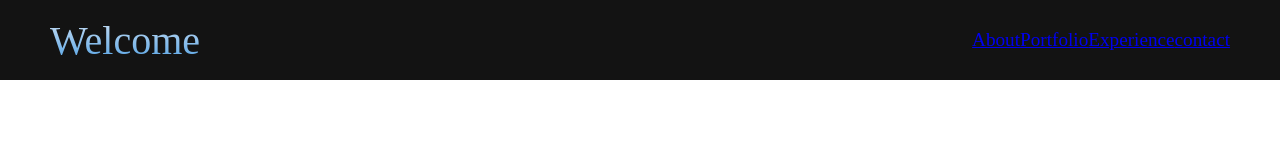
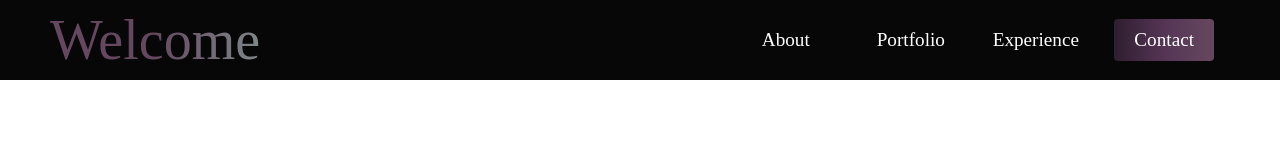
Before and after one commit to Shanehortonm/Resume2023, a plain HTML site: page index.html in a window 1280 px wide. Drawn offline with Linux system fonts and the light colour scheme.

Commit message:
changes to navbar

```diff
--- a/index.html
+++ b/index.html
@@ -32,7 +32,7 @@
             >
           </li>
           <li class="navbar-btn">
-            <a href="#contact" class="contact-btn" id="contact">contact</a>
+            <a href="#contact" class="contact-btn" id="contact">Contact</a>
           </li>
         </ul>
       </div>
--- a/styles.css
+++ b/styles.css
@@ -1,3 +1,17 @@
+:root {
+    --color1: #070707ff;
+    --color2: #2e1e2eff;
+    --color3: #553555ff;
+    --color4: #65485fff;
+    --color5: #7e8788ff;
+    --color6: #96c5b0ff;
+    --color7: #9fd6bdff;
+    --color8: #a8e6caff;
+    --color9: #b4f2d6ff;
+}
+
+
+
 * {
     margin: 0;
     padding: 0;
@@ -6,7 +20,7 @@
 }
 
 .navbar{
-    background: #131313;
+    background: var(--color1);
     height: 80px;
     display: flex;
     justify-content: center;
@@ -31,9 +45,9 @@
     display: flex;
     align-items: center;
     text-decoration: none;
-    font-size: 2.5rem;
-    background-color: #000000;
-    background-image: linear-gradient(to top, #238be0 0%, #fff8f8 100%);
+    font-size: 3.5rem;
+    background: white;
+    background: linear-gradient(to right, var(--color4), var(--color4), var(--color5));
     background-size: 100%;
     -webkit-background-clip: text;
     -moz-background-clip: text;
@@ -45,3 +59,47 @@
     align-items: center;
     list-style: none;
 }
+
+.navbar-item {
+    height: 80px;
+}
+
+.navbar-links {
+    color: white;
+    display: flex;
+    align-items: center;
+    justify-content: center;
+    width: 125px;
+    text-decoration: none;
+    height: 100%;
+}
+
+.navbar-btn {
+    display: flex;
+    justify-content: center;
+    align-items: center;
+    padding: 0 1rem;
+    width: 100%;
+}
+
+.contact-btn {
+    display: flex;
+    justify-content: center;
+    align-items: center;
+    text-decoration: none;
+    padding: 10px 20px;
+    height: 100%;
+    width: 100%;
+    border: none;
+    outline: none;
+    border-radius: 4px;
+    background: white;
+    background: -webkit-linear-gradient(to right, var(--color2), var(--color3), var(--color4));
+    background: linear-gradient(to right, var(--color2), var(--color3), var(--color4));
+    color: white;
+    transition: all 0.4s ease-in-out;
+}
+
+.navbar-links:hover {
+    color:    ;
+}
```
